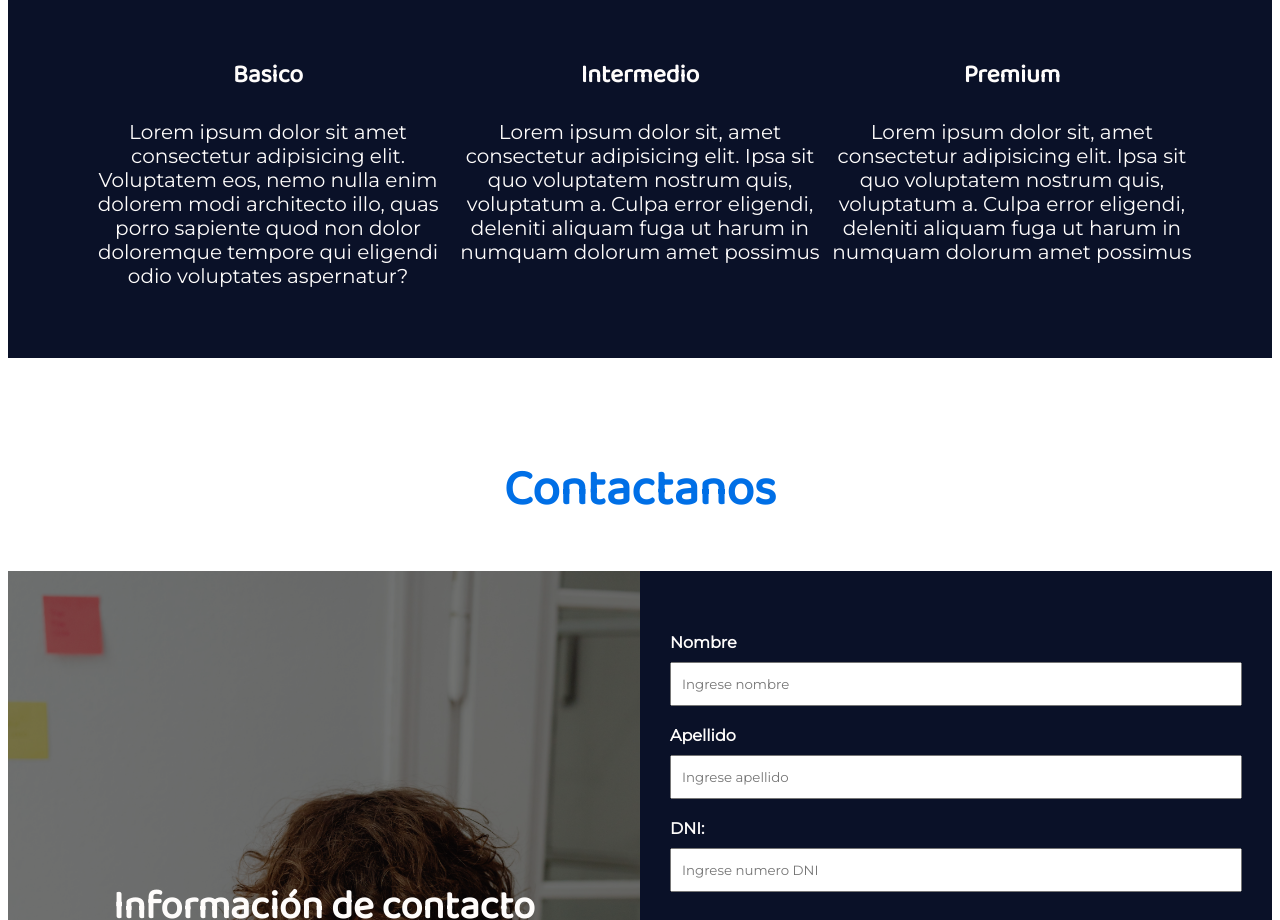
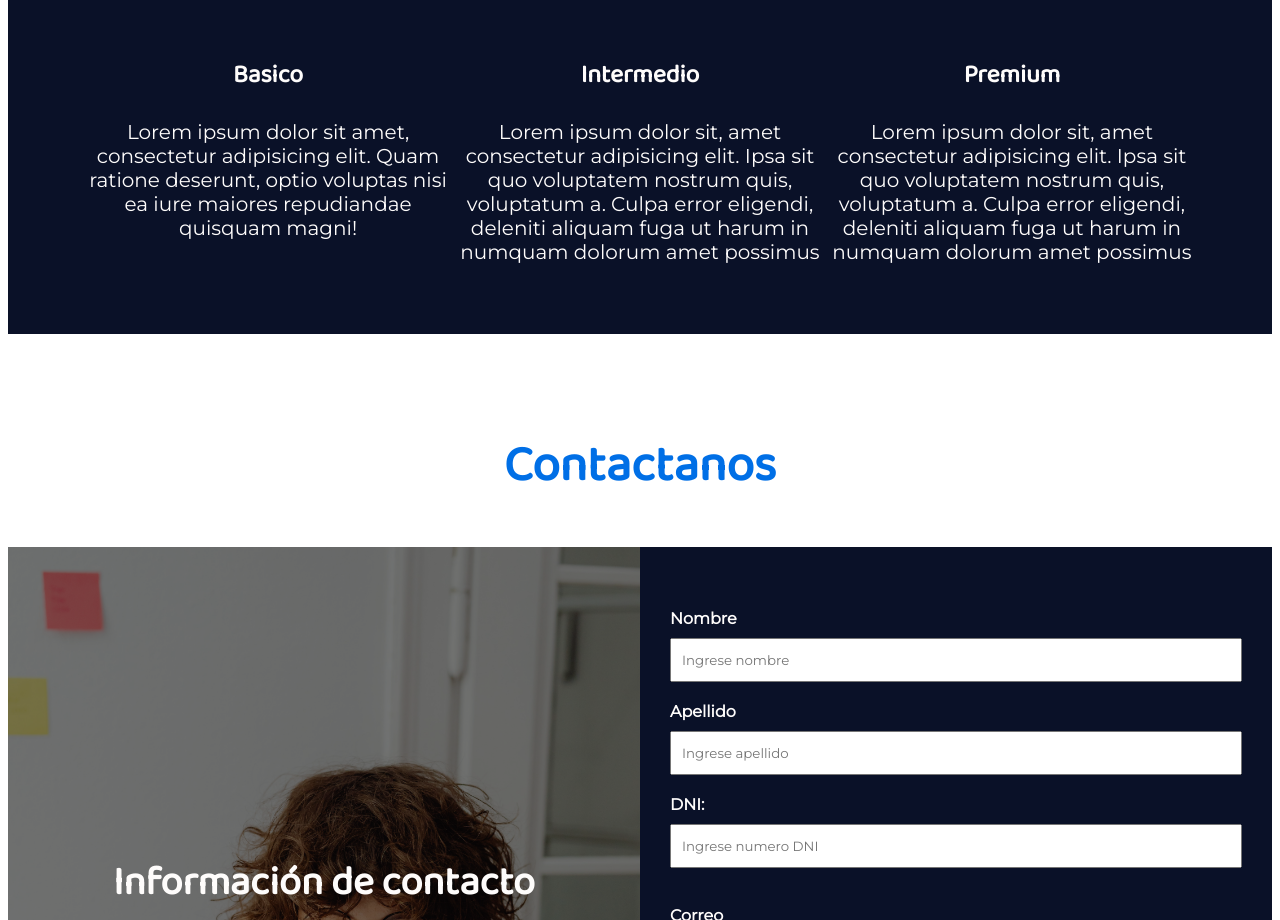
Before and after one commit to MLauraSal/TPUtnMLSAl, a plain HTML site: page index.html in a window 1280 px wide. Shown: the part 958-1878 px from the top of the page. Drawn offline with Linux system fonts and the light colour scheme; a web font is replaced by a local one.

Commit message:
first commit

```diff
--- a/css/estilos.css
+++ b/css/estilos.css
@@ -56,9 +56,7 @@ p, a{
    display: block;
    text-align: center;
    transition: background-color .3s ease-in-out;
-
-
-}
+ }
 @media(min-width: 768px) {
     .bordes{
         display: inline-block;
@@ -219,7 +217,6 @@ p, a{
         text-align: left;
         padding-top: 0;
     }
-
 }
 
 
@@ -295,7 +292,6 @@ p, a{
 /*Seccion contacto*/
 .contacto{
     padding-top: 5rem;
-
 }
 .contacto h2{
     text-align: center;
--- a/index.html
+++ b/index.html
@@ -53,7 +53,7 @@
             <div class="seguro">
 
                 <h3>Basico</h3>
-                <p>Lorem ipsum dolor sit amet consectetur adipisicing elit. Voluptatem eos, nemo nulla enim dolorem modi architecto illo, quas porro sapiente quod non dolor doloremque tempore qui eligendi odio voluptates aspernatur?
+                <p>Lorem ipsum dolor sit amet, consectetur adipisicing elit. Quam ratione deserunt, optio voluptas nisi ea iure maiores repudiandae quisquam magni!
                 </p>
             </div>
             <div class="seguro">
--- a/js/app.js
+++ b/js/app.js
@@ -32,7 +32,7 @@ function cambioSeccion(seccion){
     seccion.scrollIntoView({
         behavior:'smooth'
     })
-}
+};
 
 
 document.getElementById('tipo_seguro').addEventListener('change', function() {
```
